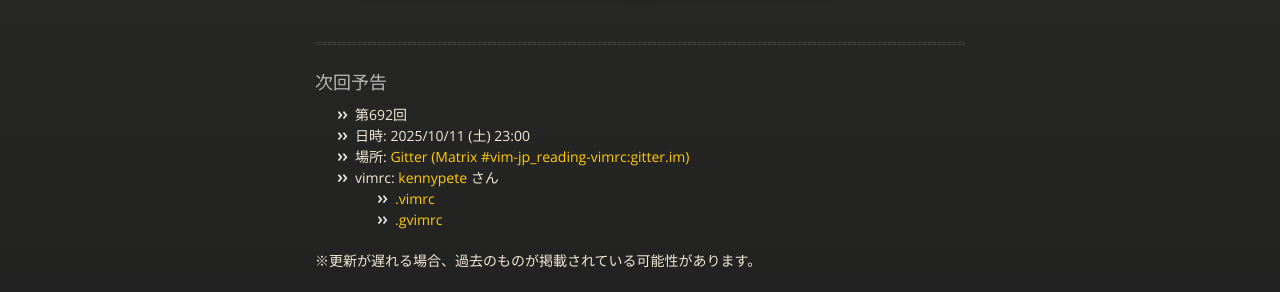
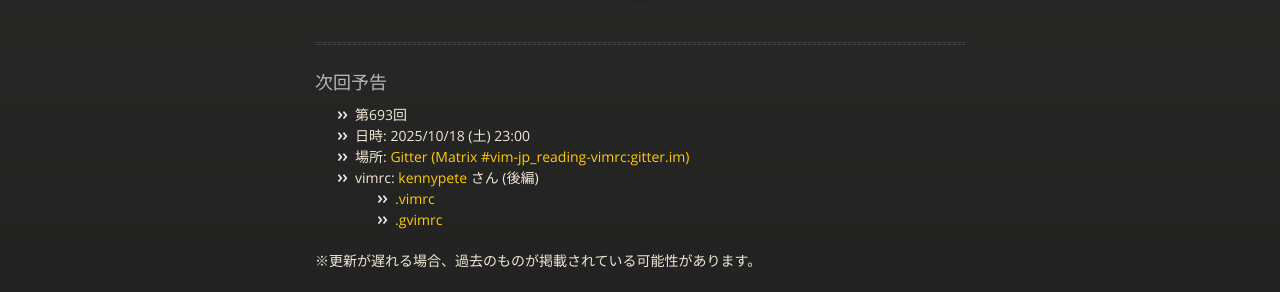
Before and after one commit to vim-jp/reading-vimrc, a Jekyll site: the page built from index.md, in a window 1280 px wide and 900 px high. Shown: the part 212-504 px from the top of the window. Built offline with Jekyll 4.4.1, drawn with Linux system fonts in a browser that asks for light colours; nearby versions of some CDN libraries.

Commit message:
Update the next information: #693 kennypete

```diff
--- a/_data/next.yml
+++ b/_data/next.yml
@@ -1,14 +1,16 @@
-- id: 692
-  date: 2025-10-11 23:00
+- id: 693
+  date: 2025-10-18 23:00
   author:
     name: kennypete
     url: https://github.com/kennypete
   vimrcs:
-    - url: https://github.com/kennypete/.vimrc/blob/main/.vimrc
-      hash: null
+    - url: >-
+        https://github.com/kennypete/.vimrc/blob/53f51ae28ad6d754551ef0fc917a7bde0adf5020/.vimrc
+      hash: 53f51ae28ad6d754551ef0fc917a7bde0adf5020
       name: .vimrc
-    - url: https://github.com/kennypete/.vimrc/blob/main/.gvimrc
-      hash: null
+    - url: >-
+        https://github.com/kennypete/.vimrc/blob/53f51ae28ad6d754551ef0fc917a7bde0adf5020/.gvimrc
+      hash: 53f51ae28ad6d754551ef0fc917a7bde0adf5020
       name: .gvimrc
-  part: null
+  part: 後編
   other: null
```
